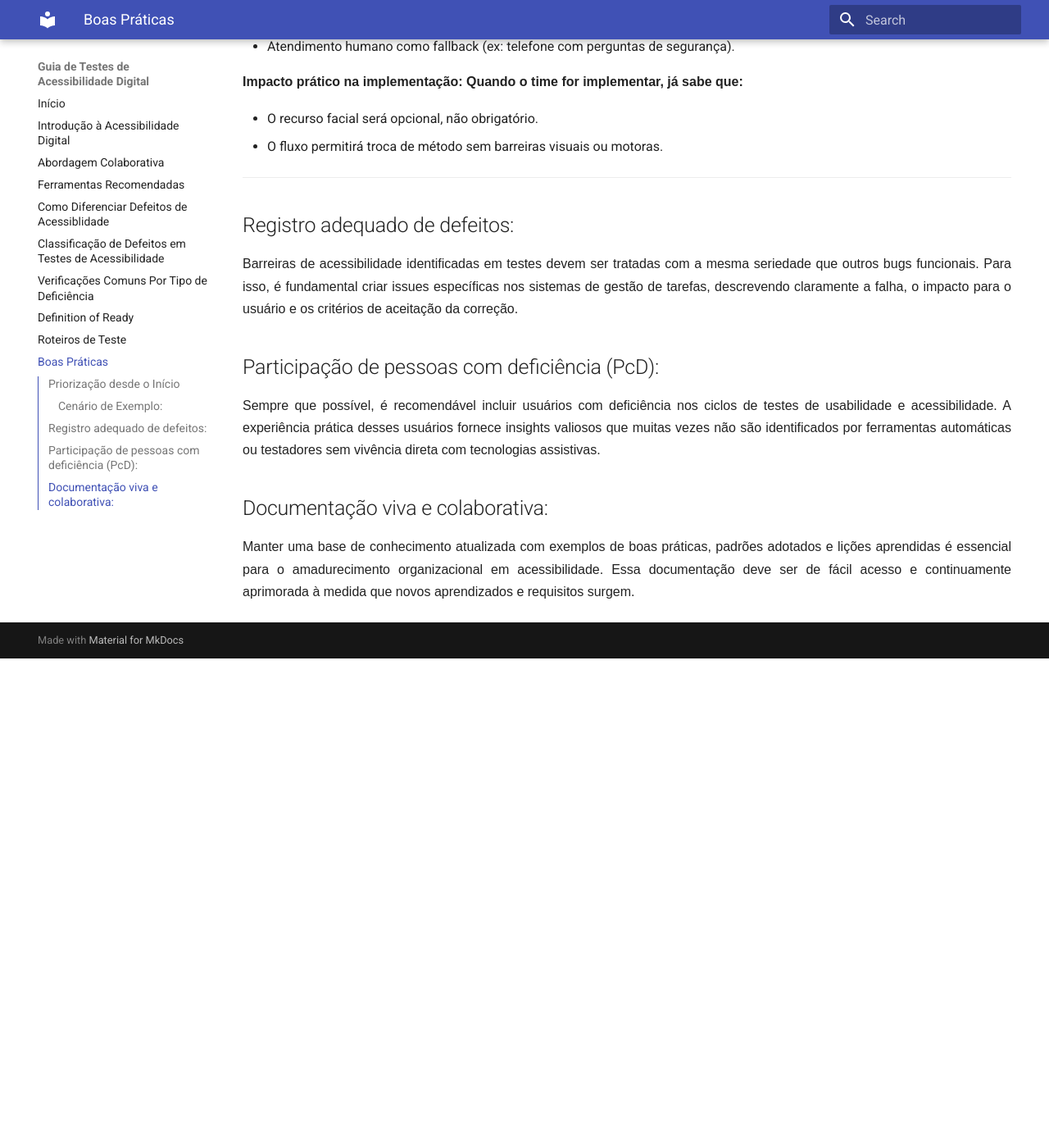
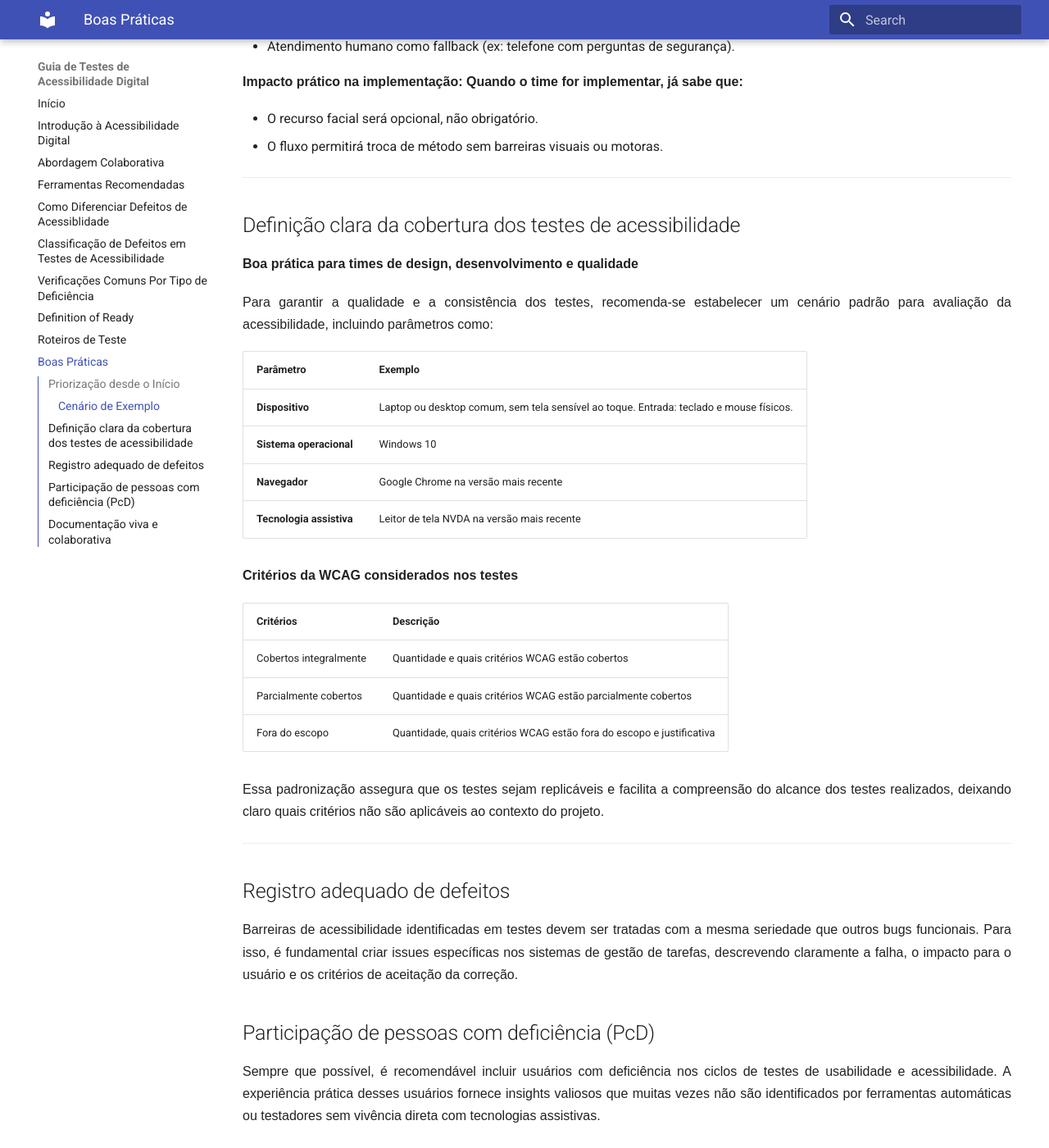
Before and after one commit to MariFalkemback/guia-acessibilidade, an MkDocs documentation site: the page built from docs/boas_praticas.md, in a window 1280 px wide and 1400 px high, scrolled down 951 px. Shown: the whole window at 82% size. Built offline with MkDocs 1.6.1 and Material for MkDocs 9.7.7, drawn with Linux system fonts in a browser that asks for light colours; before the commit the page ends 1754 px from its top, so only the background shows below that; some of the changed text lies outside the part shown.

Commit message:
adiciona cobertura padrao em boas praticas

```diff
--- a/docs/boas_praticas.md
+++ b/docs/boas_praticas.md
@@ -10,7 +10,7 @@ Elementos acessíveis devem ser considerados desde as fases iniciais do projeto,
 
 A acessibilidade deve realmente ser pensada desde a concepção do projeto, para que alternativas inclusivas sejam implementadas desde as regras de negócio, evitando surpresas no final do ciclo de desenvolvimento.
 
-### Cenário de Exemplo:
+### Cenário de Exemplo
 
 - Sistema bancário com autenticação por biometria facial
 
@@ -36,11 +36,36 @@ O Product Owner propõe que os usuários façam login e validem operações usan
 
 ---
 
-## Registro adequado de defeitos:
+## Definição clara da cobertura dos testes de acessibilidade
+**Boa prática para times de design, desenvolvimento e qualidade**
+
+Para garantir a qualidade e a consistência dos testes, recomenda-se estabelecer um cenário padrão para avaliação da acessibilidade, incluindo parâmetros como:
+
+| Parâmetro           | Exemplo                                              |
+|--------------------|-----------------------------------------------------|
+| **Dispositivo**      | Laptop ou desktop comum, sem tela sensível ao toque. Entrada: teclado e mouse físicos. |
+| **Sistema operacional** | Windows 10                                         |
+| **Navegador**         | Google Chrome na versão mais recente                 |
+| **Tecnologia assistiva** | Leitor de tela NVDA na versão mais recente         |
+
+**Critérios da WCAG considerados nos testes**
+
+| Critérios              | Descrição                                           |
+|---------------------|----------------------------------------------------|
+| Cobertos integralmente | Quantidade e quais critérios WCAG estão cobertos   |
+| Parcialmente cobertos | Quantidade e quais critérios WCAG estão parcialmente cobertos |
+| Fora do escopo        | Quantidade, quais critérios WCAG estão fora do escopo e justificativa |
+
+Essa padronização assegura que os testes sejam replicáveis e facilita a compreensão do alcance dos testes realizados, deixando claro quais critérios não são aplicáveis ao contexto do projeto.
+
+
+---
+
+## Registro adequado de defeitos
 Barreiras de acessibilidade identificadas em testes devem ser tratadas com a mesma seriedade que outros bugs funcionais. Para isso, é fundamental criar issues específicas nos sistemas de gestão de tarefas, descrevendo claramente a falha, o impacto para o usuário e os critérios de aceitação da correção.
 
-## Participação de pessoas com deficiência (PcD):
+## Participação de pessoas com deficiência (PcD)
 Sempre que possível, é recomendável incluir usuários com deficiência nos ciclos de testes de usabilidade e acessibilidade. A experiência prática desses usuários fornece insights valiosos que muitas vezes não são identificados por ferramentas automáticas ou testadores sem vivência direta com tecnologias assistivas.
 
-## Documentação viva e colaborativa:
+## Documentação viva e colaborativa
 Manter uma base de conhecimento atualizada com exemplos de boas práticas, padrões adotados e lições aprendidas é essencial para o amadurecimento organizacional em acessibilidade. Essa documentação deve ser de fácil acesso e continuamente aprimorada à medida que novos aprendizados e requisitos surgem.
```
Also changed, not shown: site/boas_praticas/index.html, site/search/search_index.json.
